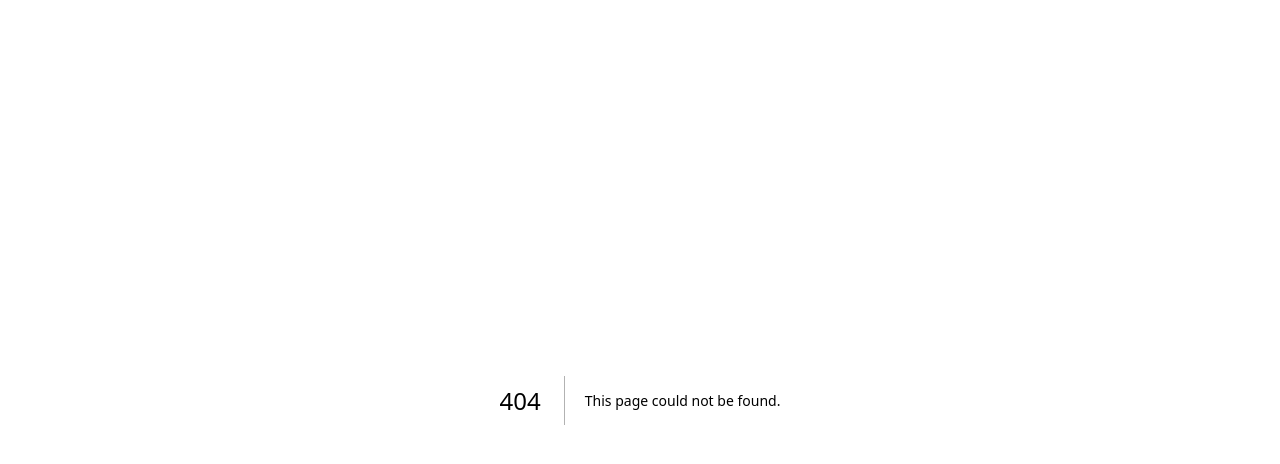
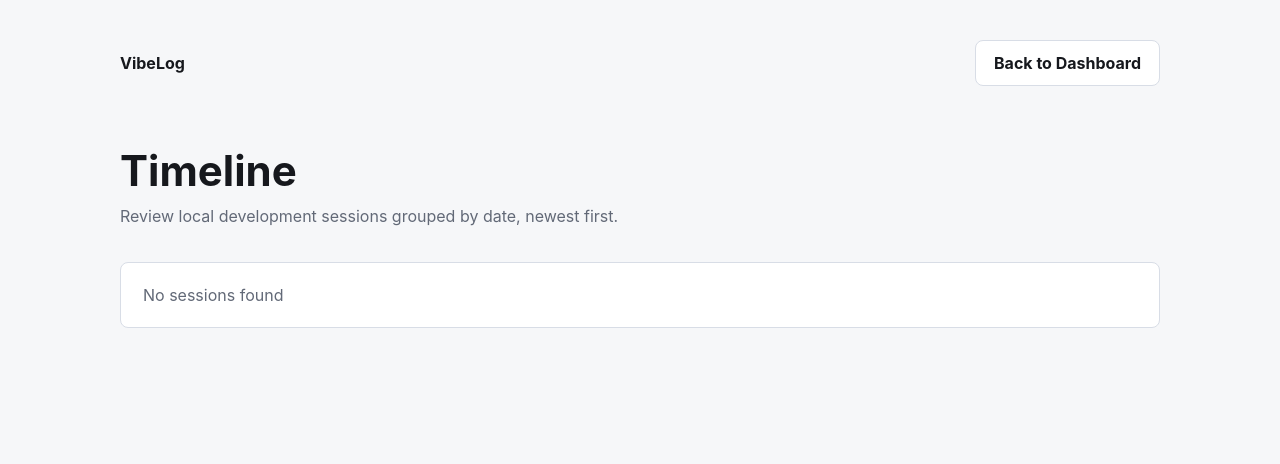
Before and after one commit to letsplaycoding/LetsVibe, a Next.js app in the folder apps/web/: page /dashboard/timeline in a window 1280 px wide. Before the commit this address had no page. Shown: the top 464 px of the page. Built offline with nearby package versions, Linux system fonts and the light colour scheme.

Commit message:
feat: add session timeline view

```diff
--- a/apps/web/app/dashboard/page.tsx
+++ b/apps/web/app/dashboard/page.tsx
@@ -41,6 +41,9 @@ export default function DashboardPage() {
             VibeLog
           </a>
           <div className="nav-actions">
+            <Link className="button secondary" href="/dashboard/timeline">
+              Timeline
+            </Link>
             <Link className="button secondary" href="/dashboard/readme">
               README Generator
             </Link>
--- /dev/null
+++ b/apps/web/app/dashboard/timeline/page.tsx
@@ -0,0 +1,33 @@
+import Link from "next/link";
+import { getDashboardSessions } from "../../../lib/sessions";
+import { TimelineView } from "./timeline-view";
+
+export const dynamic = "force-dynamic";
+
+export default function TimelinePage() {
+  const sessions = getDashboardSessions();
+
+  return (
+    <main className="page">
+      <div className="shell">
+        <nav className="nav" aria-label="Main navigation">
+          <Link className="brand" href="/dashboard">
+            VibeLog
+          </Link>
+          <Link className="button secondary" href="/dashboard">
+            Back to Dashboard
+          </Link>
+        </nav>
+
+        <header className="dashboard-header">
+          <h1>Timeline</h1>
+          <p>
+            Review local development sessions grouped by date, newest first.
+          </p>
+        </header>
+
+        <TimelineView sessions={sessions} />
+      </div>
+    </main>
+  );
+}
--- /dev/null
+++ b/apps/web/app/dashboard/timeline/timeline-view.tsx
@@ -0,0 +1,147 @@
+"use client";
+
+import { useMemo, useState } from "react";
+import type { DashboardSession } from "../../../lib/sessions";
+
+type TimelineFilter = "today" | "week" | "all";
+
+type TimelineViewProps = {
+  sessions: DashboardSession[];
+};
+
+function isToday(date: Date): boolean {
+  const now = new Date();
+
+  return date.toDateString() === now.toDateString();
+}
+
+function isThisWeek(date: Date): boolean {
+  const now = new Date();
+  const weekAgo = new Date(now);
+  weekAgo.setDate(now.getDate() - 7);
+
+  return date >= weekAgo && date <= now;
+}
+
+function formatDate(value: string): string {
+  const date = new Date(value);
+
+  if (Number.isNaN(date.getTime())) {
+    return "Unknown date";
+  }
+
+  return date.toLocaleDateString(undefined, {
+    day: "numeric",
+    month: "long",
+    year: "numeric"
+  });
+}
+
+function formatTime(value: string): string {
+  const date = new Date(value);
+
+  if (Number.isNaN(date.getTime())) {
+    return "Unknown time";
+  }
+
+  return date.toLocaleTimeString(undefined, {
+    hour: "2-digit",
+    minute: "2-digit"
+  });
+}
+
+function filterSessions(
+  sessions: DashboardSession[],
+  filter: TimelineFilter
+): DashboardSession[] {
+  if (filter === "all") {
+    return sessions;
+  }
+
+  return sessions.filter((session) => {
+    const date = new Date(session.createdAt);
+
+    if (Number.isNaN(date.getTime())) {
+      return false;
+    }
+
+    return filter === "today" ? isToday(date) : isThisWeek(date);
+  });
+}
+
+function groupByDate(
+  sessions: DashboardSession[]
+): Array<[string, DashboardSession[]]> {
+  const groups = new Map<string, DashboardSession[]>();
+
+  for (const session of sessions) {
+    const dateLabel = formatDate(session.createdAt);
+    groups.set(dateLabel, [...(groups.get(dateLabel) ?? []), session]);
+  }
+
+  return Array.from(groups.entries());
+}
+
+export function TimelineView({ sessions }: TimelineViewProps) {
+  const [filter, setFilter] = useState<TimelineFilter>("all");
+  const groupedSessions = useMemo(
+    () => groupByDate(filterSessions(sessions, filter)),
+    [filter, sessions]
+  );
+
+  if (sessions.length === 0) {
+    return <div className="empty-state">No sessions found</div>;
+  }
+
+  return (
+    <section aria-label="Timeline view">
+      <div className="filter-tabs" role="group" aria-label="Timeline filters">
+        <button
+          className={filter === "today" ? "active" : ""}
+          onClick={() => setFilter("today")}
+          type="button"
+        >
+          Today
+        </button>
+        <button
+          className={filter === "week" ? "active" : ""}
+          onClick={() => setFilter("week")}
+          type="button"
+        >
+          This Week
+        </button>
+        <button
+          className={filter === "all" ? "active" : ""}
+          onClick={() => setFilter("all")}
+          type="button"
+        >
+          All
+        </button>
+      </div>
+
+      {groupedSessions.length === 0 ? (
+        <div className="empty-state">No sessions found for this filter.</div>
+      ) : (
+        <div className="timeline">
+          {groupedSessions.map(([dateLabel, dateSessions]) => (
+            <section className="timeline-day" key={dateLabel}>
+              <h2>{dateLabel}</h2>
+              <div className="timeline-entries">
+                {dateSessions.map((session) => (
+                  <article className="timeline-entry" key={session.id}>
+                    <time>{formatTime(session.createdAt)}</time>
+                    <div>
+                      <h3>{session.featureName}</h3>
+                      <p>{session.summary}</p>
+                      <span>{session.changedFilesCount} changed files</span>
+                    </div>
+                  </article>
+                ))}
+              </div>
+            </section>
+          ))}
+        </div>
+      )}
+    </section>
+  );
+}
--- a/apps/web/app/globals.css
+++ b/apps/web/app/globals.css
@@ -500,6 +500,96 @@ h1 {
   margin: 0;
 }
 
+.filter-tabs {
+  display: flex;
+  flex-wrap: wrap;
+  gap: 8px;
+  margin-bottom: 24px;
+}
+
+.filter-tabs button {
+  background: var(--panel);
+  border: 1px solid var(--border);
+  border-radius: 8px;
+  color: var(--foreground);
+  cursor: pointer;
+  font: inherit;
+  font-weight: 700;
+  padding: 10px 14px;
+}
+
+.filter-tabs button:hover,
+.filter-tabs button.active {
+  border-color: var(--accent);
+  color: var(--accent-strong);
+}
+
+.timeline {
+  display: grid;
+  gap: 28px;
+}
+
+.timeline-day h2 {
+  color: var(--muted);
+  font-size: 14px;
+  margin: 0 0 12px;
+  text-transform: uppercase;
+}
+
+.timeline-entries {
+  border-left: 2px solid var(--border);
+  display: grid;
+  gap: 14px;
+  padding-left: 18px;
+}
+
+.timeline-entry {
+  background: var(--panel);
+  border: 1px solid var(--border);
+  border-radius: 8px;
+  box-shadow: 0 1px 2px rgba(22, 24, 29, 0.04);
+  display: grid;
+  gap: 16px;
+  grid-template-columns: 92px minmax(0, 1fr);
+  padding: 18px;
+  position: relative;
+}
+
+.timeline-entry::before {
+  background: var(--accent);
+  border: 3px solid var(--background);
+  border-radius: 999px;
+  content: "";
+  height: 10px;
+  left: -25px;
+  position: absolute;
+  top: 22px;
+  width: 10px;
+}
+
+.timeline-entry time {
+  color: var(--muted);
+  font-size: 13px;
+  font-weight: 700;
+}
+
+.timeline-entry h3 {
+  font-size: 18px;
+  margin: 0 0 8px;
+}
+
+.timeline-entry p {
+  color: var(--muted);
+  line-height: 1.5;
+  margin: 0 0 10px;
+}
+
+.timeline-entry span {
+  color: var(--accent-strong);
+  font-size: 13px;
+  font-weight: 700;
+}
+
 @media (max-width: 760px) {
   .page {
     padding: 28px 18px;
@@ -539,4 +629,8 @@ h1 {
   .portfolio-layout {
     grid-template-columns: 1fr;
   }
+
+  .timeline-entry {
+    grid-template-columns: 1fr;
+  }
 }
```
